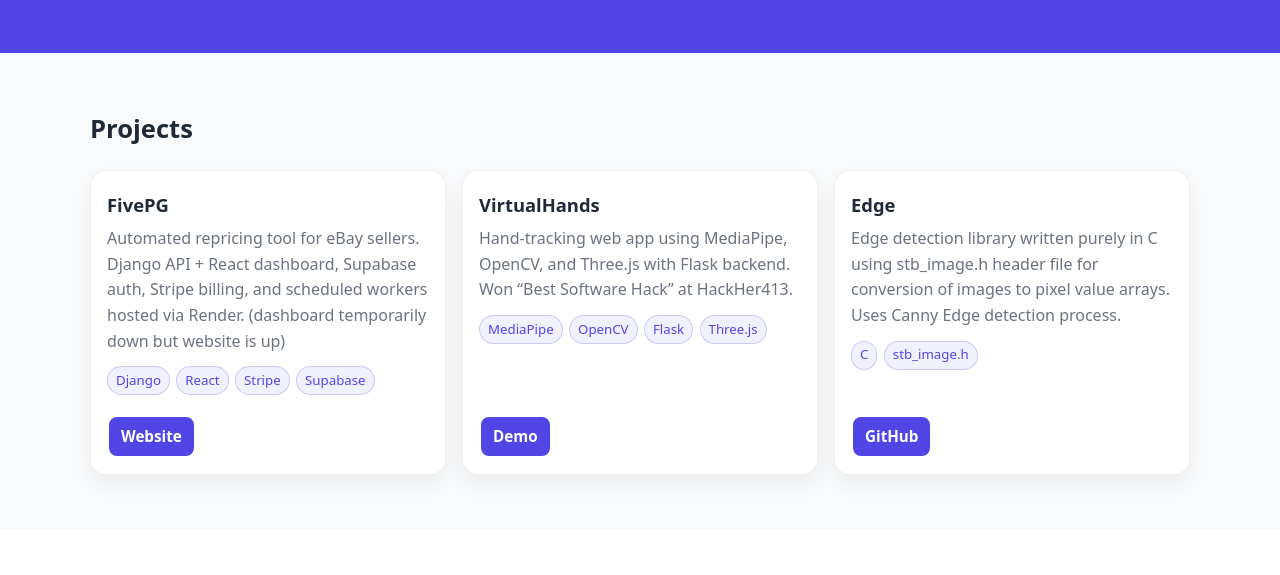
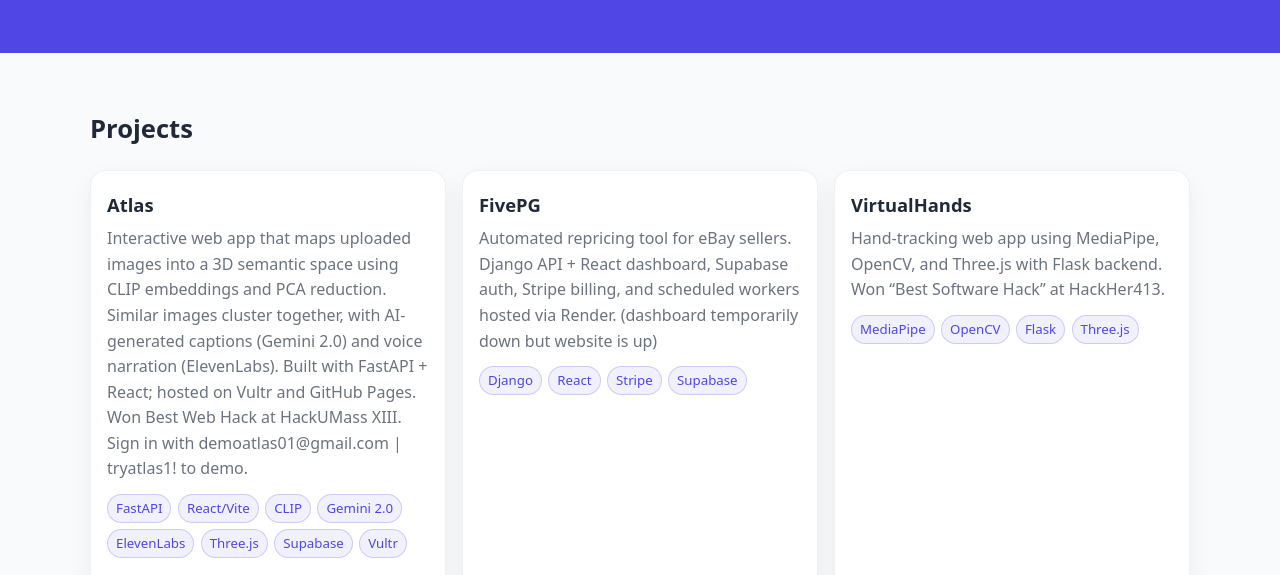
Before and after one commit to c-aly/c-aly.github.io, a plain HTML site: page index.html in a window 1280 px wide. Shown: the part 214-789 px from the top of the page. Drawn offline with Linux system fonts and the light colour scheme.

Commit message:
add Atlas

```diff
--- a/index.html
+++ b/index.html
@@ -36,6 +36,27 @@
           <!-- Card 1 -->
           <article class="card">
             <div class="card__body">
+              <h3 class="card__title">Atlas</h3>
+              <p class="card__desc">
+                Interactive web app that maps uploaded images into a 3D semantic space using CLIP
+                embeddings and PCA reduction. Similar images cluster together, with AI-generated
+                captions (Gemini 2.0) and voice narration (ElevenLabs). Built with FastAPI + React;
+                hosted on Vultr and GitHub Pages. Won Best Web Hack at HackUMass XIII.
+                Sign in with demoatlas01@gmail.com | tryatlas1! to demo.
+              </p>
+              <ul class="card__tech">
+                <li>FastAPI</li><li>React/Vite</li><li>CLIP</li><li>Gemini 2.0</li><li>ElevenLabs</li>
+                <li>Three.js</li><li>Supabase</li><li>Vultr</li>
+              </ul>
+            </div>
+            <div class="card__actions">
+              <a class="btn btn--sm btn--primary" target="_blank" href="https://goatlas.tech/">GitHub</a>
+            </div>
+          </article>
+
+          <!-- Card 2 -->
+          <article class="card">
+            <div class="card__body">
               <h3 class="card__title">FivePG</h3>
               <p class="card__desc">
                 Automated repricing tool for eBay sellers. Django API + React dashboard,
@@ -52,7 +73,7 @@
             </div>
           </article>
 
-          <!-- Card 2 -->
+          <!-- Card 3 -->
           <article class="card">
             <div class="card__body">
               <h3 class="card__title">VirtualHands</h3>
@@ -69,22 +90,6 @@
             </div>
           </article>
 
-          <!-- Card 3 -->
-          <article class="card">
-            <div class="card__body">
-              <h3 class="card__title">Edge</h3>
-              <p class="card__desc">
-                Edge detection library written purely in C using stb_image.h header file for
-                conversion of images to pixel value arrays. Uses Canny Edge detection process.
-              </p>
-              <ul class="card__tech">
-                <li>C</li><li>stb_image.h</li>
-              </ul>
-            </div>
-            <div class="card__actions">
-              <a class="btn btn--sm btn--primary" target="_blank" href="https://github.com/c-aly/Edge">GitHub</a>
-            </div>
-          </article>
         </div>
       </div>
     </section>
```
